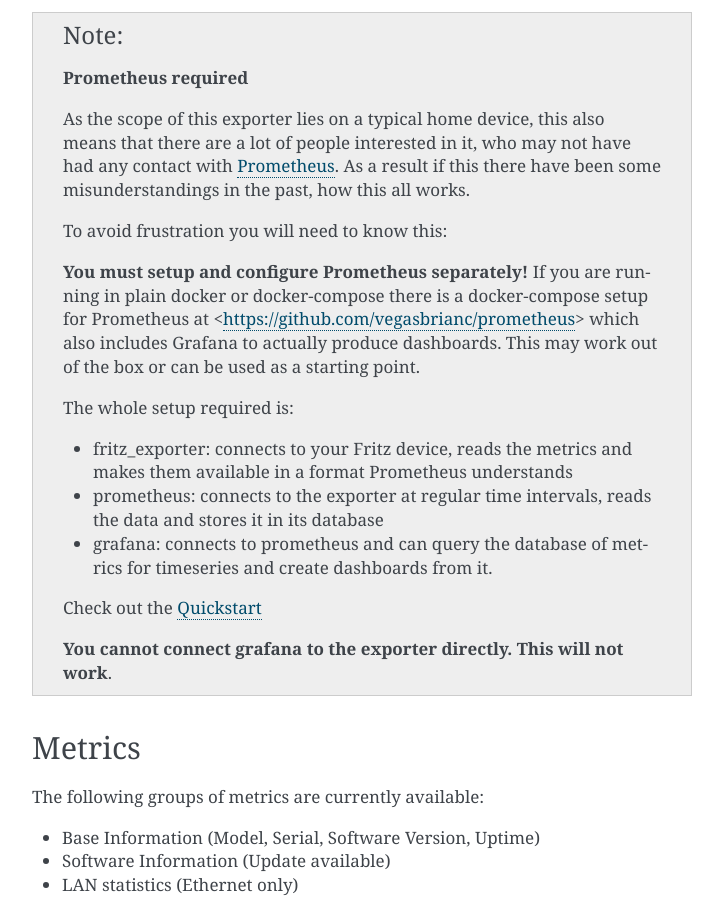
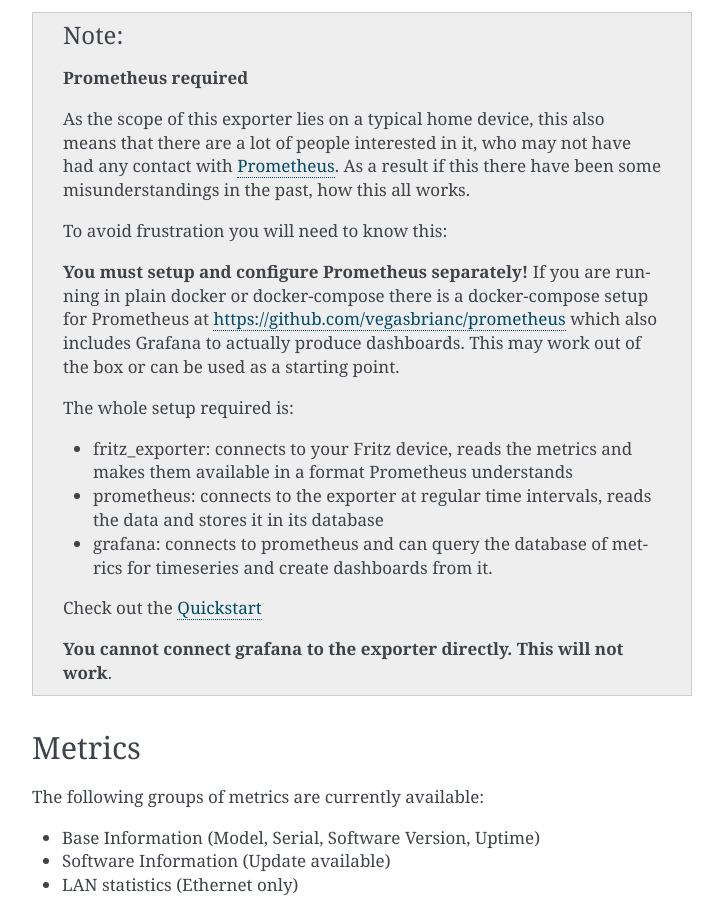
Before and after one commit to pdreker/fritz_exporter, a Sphinx documentation site: the page built from docs/index.rst, in a window 1280 px wide and 900 px high, scrolled down 1240 px. Shown: the whole window, without its empty margins (388-1111 px from the left). Built offline with Sphinx 7.4.7, drawn with Linux system fonts in a browser that asks for light colours.

Commit message:
remove <>

```diff
--- a/docs/index.rst
+++ b/docs/index.rst
@@ -35,7 +35,7 @@
 
   To avoid frustration you will need to know this:
 
-  **You must setup and configure Prometheus separately!** If you are running in plain docker or docker-compose there is a docker-compose setup for Prometheus at <https://github.com/vegasbrianc/prometheus> which also includes Grafana to actually produce dashboards. This may work out of the box or can be used as a starting point.
+  **You must setup and configure Prometheus separately!** If you are running in plain docker or docker-compose there is a docker-compose setup for Prometheus at https://github.com/vegasbrianc/prometheus which also includes Grafana to actually produce dashboards. This may work out of the box or can be used as a starting point.
 
   The whole setup required is:
 
```
